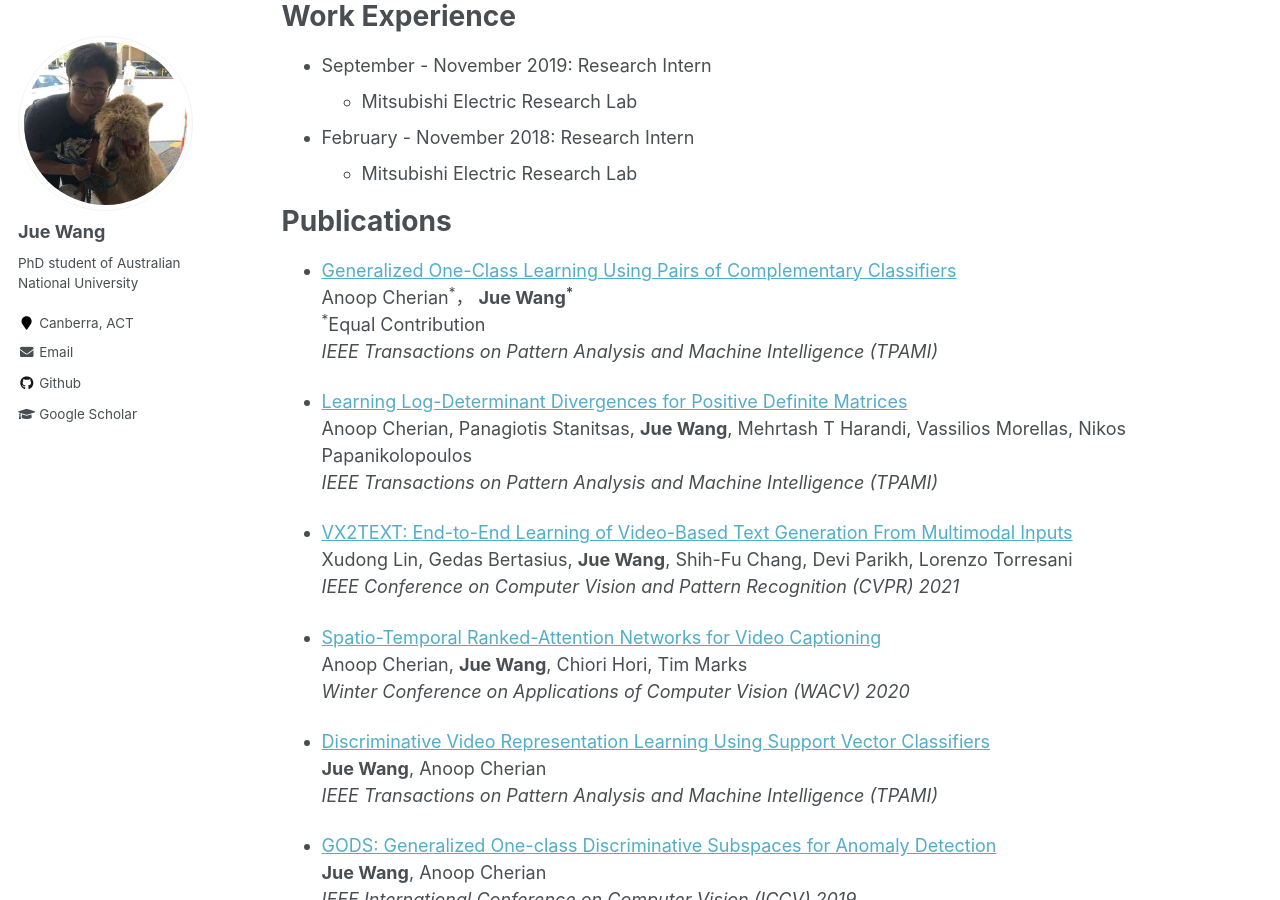
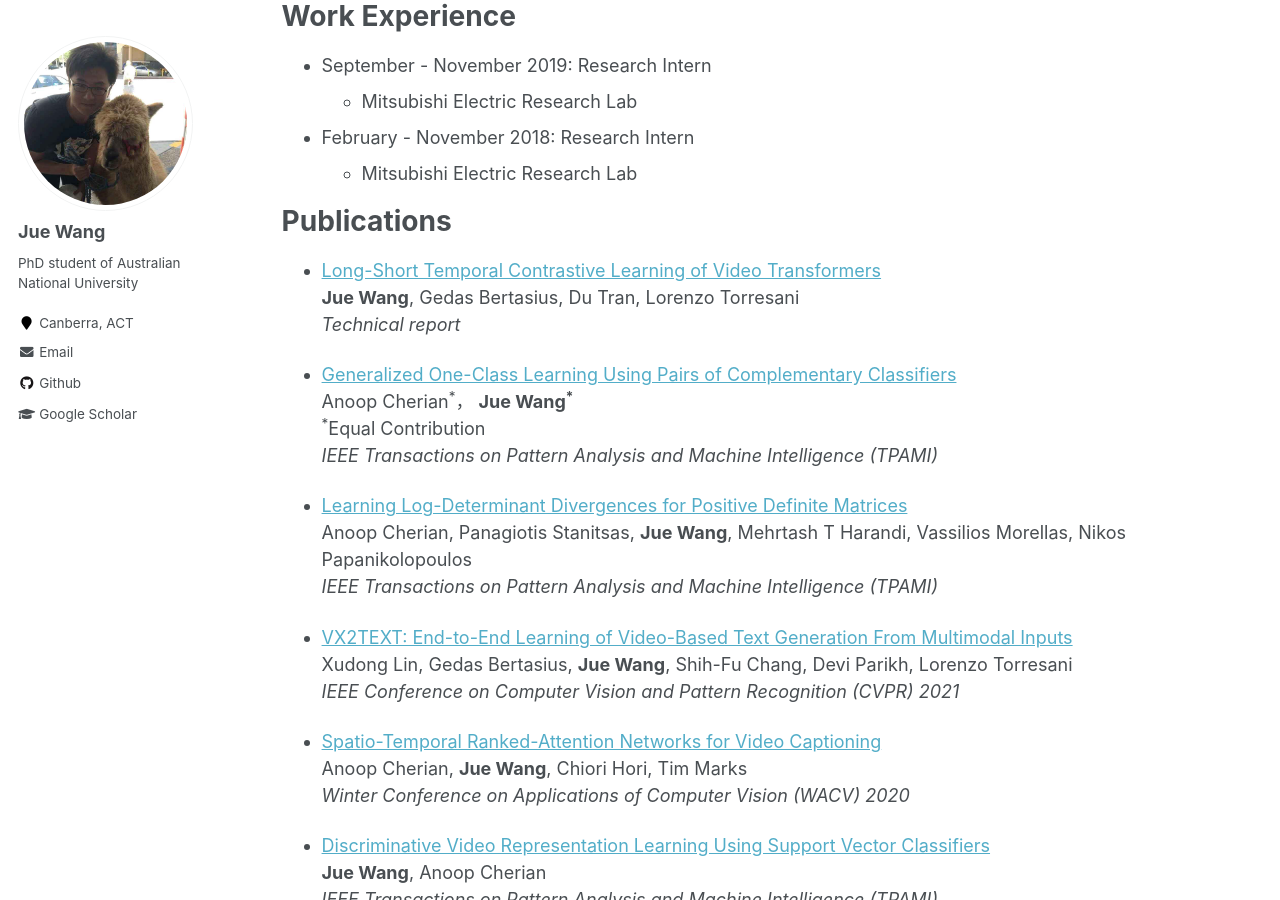
Before and after one commit to 3xWangDot/3xWangDot.github.io, a Jekyll site: the page built from _pages/cv.md, in a window 1280 px wide and 900 px high, scrolled down 329 px. Built offline with Jekyll 4.4.1, drawn with Linux system fonts in a browser that asks for light colours.

Commit message:
Update cv.md

```diff
--- a/_pages/cv.md
+++ b/_pages/cv.md
@@ -26,6 +26,10 @@ Work Experience
 
 Publications
 ======
+* [Long-Short Temporal Contrastive Learning of Video Transformers](https://arxiv.org/abs/2106.09212)<br/>
+  **Jue Wang**, Gedas Bertasius, Du Tran, Lorenzo Torresani
+  *Technical report*
+
 * [Generalized One-Class Learning Using Pairs of Complementary Classifiers](https://arxiv.org/abs/2106.13272)<br/>
   Anoop Cherian<sup>\*</sup>， **Jue Wang<sup>\*</sup>**<br/>
   <sup>\*</sup>Equal Contribution<br/>
```
